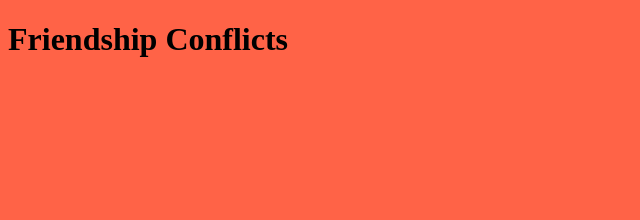
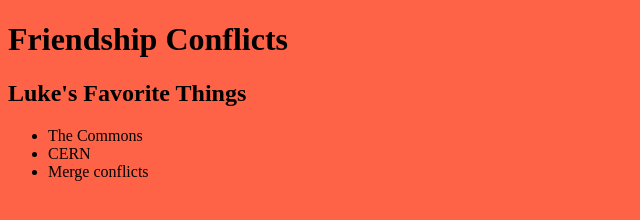
Before and after one commit to LukeSchlangen/git-friendship-conflicts, a plain HTML site: page index.html in a window 1280 px wide. Shown: the whole page, without its empty margins (0-640 px from the left). Drawn offline with Linux system fonts and the light colour scheme.

Commit message:
Adding Luke's favorite things

```diff
--- a/index.html
+++ b/index.html
@@ -13,6 +13,11 @@
     </head>
     <body>
         <h1>Friendship Conflicts</h1>
-
+        <h2>Luke's Favorite Things</h2>
+        <ul>
+            <li>The Commons</li>
+            <li>CERN</li>
+            <li>Merge conflicts</li>
+        </ul>
     </body>
 </html>
```
